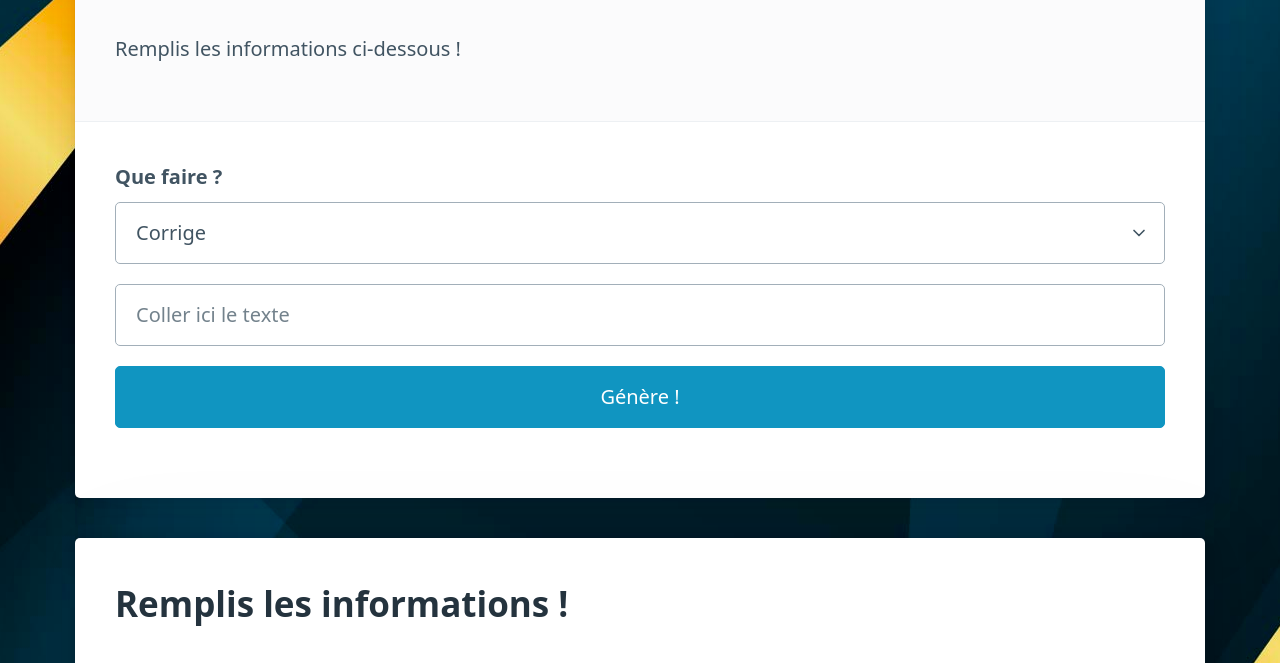
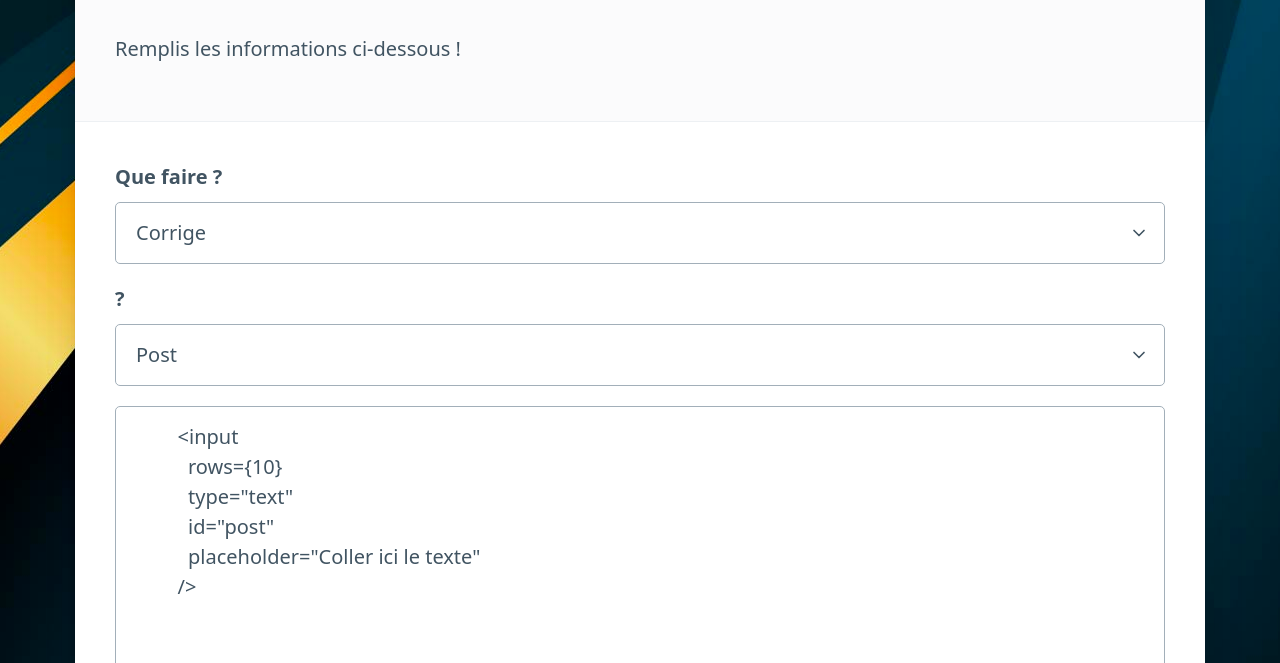
Before and after one commit to KrisCryptoSavoie/generateur-de-post, a website built with Vite: page index.html in a window 1280 px wide. Shown: the part 137-800 px from the top of the page. Built offline with nearby package versions, Linux system fonts and the light colour scheme.

Commit message:
Update index.html

```diff
--- a/index.html
+++ b/index.html
@@ -30,12 +30,20 @@
           <option value="Traduit en anglais">Traduit en anglais</option>
         </select>
 
+         <form>
+        <strong> ?</strong>
+        <select name="type" id="type">
+          <option value="ce post">Post</option>
+          <option value="ce mail">Mail</option>
+
+          <textarea rows="10" cols="50">
         <input
           rows={10}
           type="text"
           id="post"
           placeholder="Coller ici le texte"
         />
+           </textarea>
 
         <button>Génère !</button>
       </form>
```
